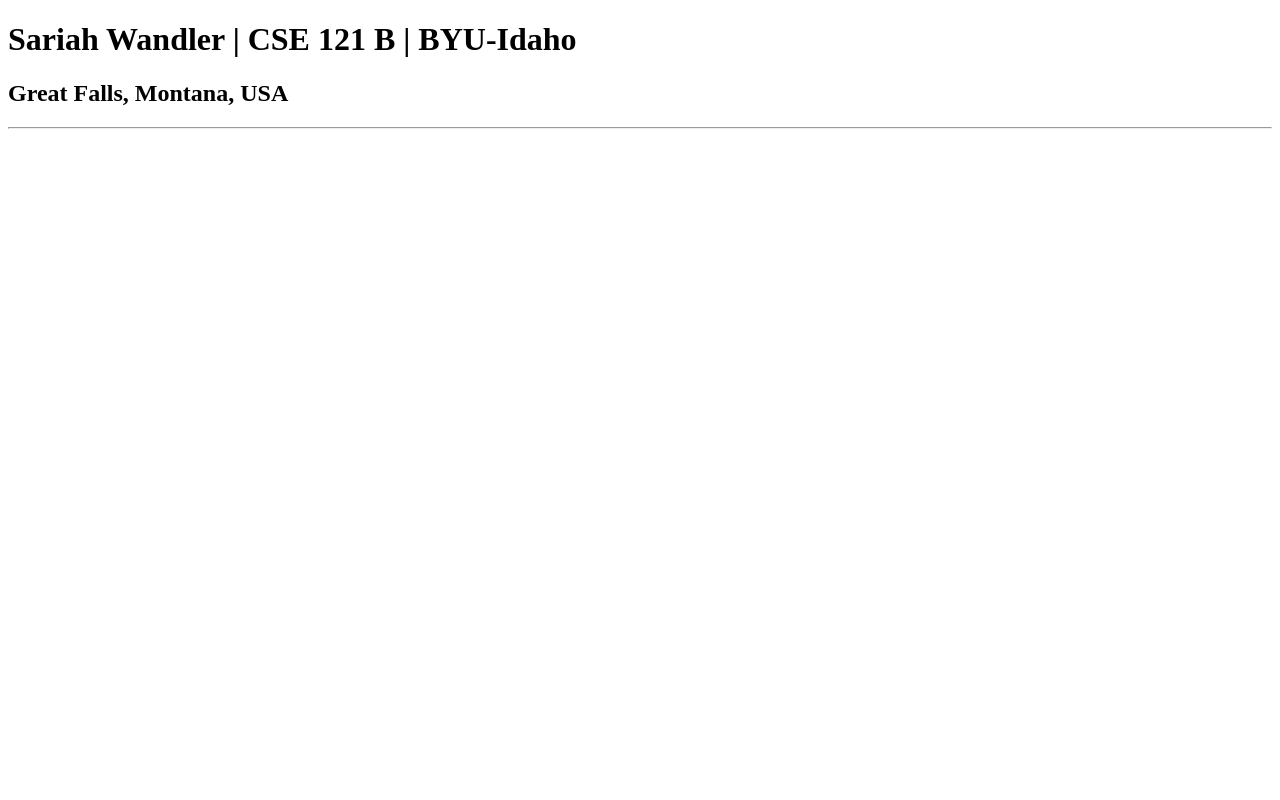
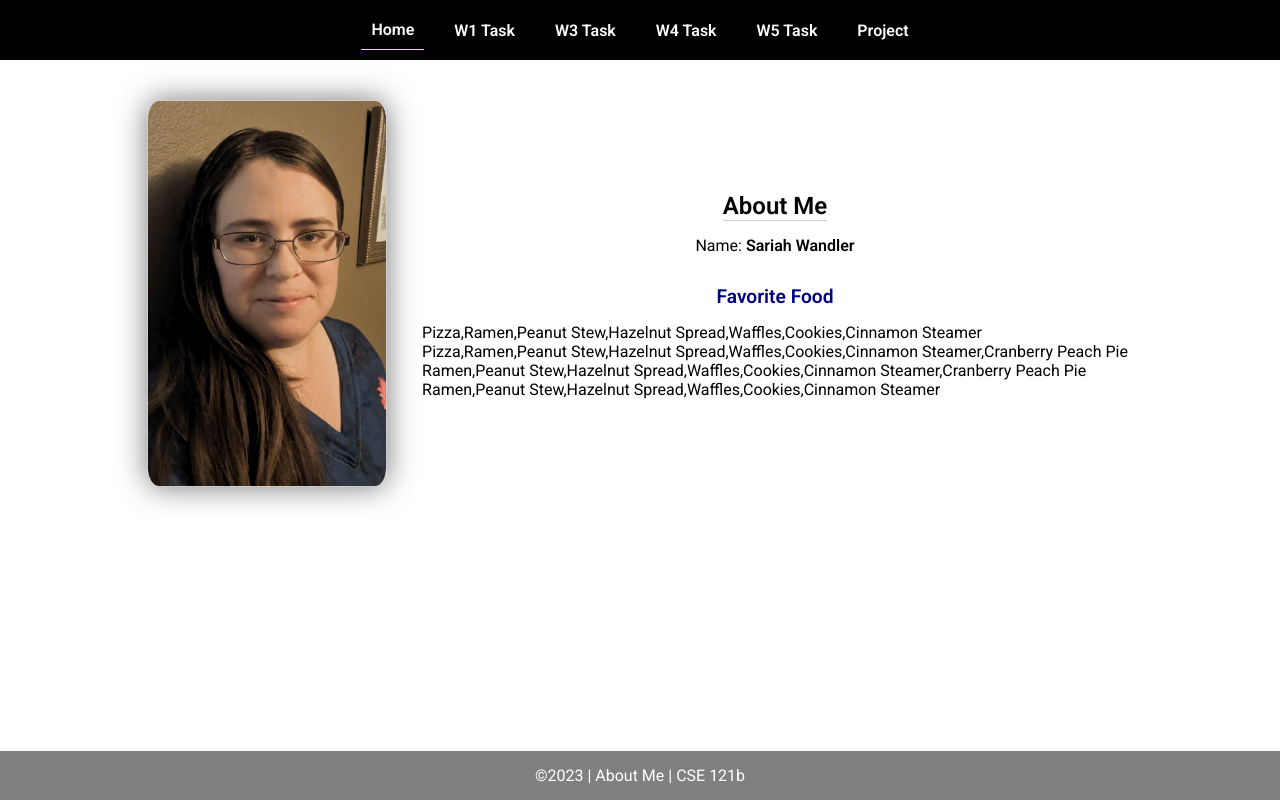
Before and after one commit to wandwell/cse121b, a plain HTML site: page index.html in a window 1280 px wide. Drawn offline with Linux system fonts and the light colour scheme.

Commit message:
w2 task completed

```diff
--- a/index.html
+++ b/index.html
@@ -1,14 +1,45 @@
 <!DOCTYPE html>
 <html lang="en">
+
 <head>
-    <meta charset="UTF-8">
-    <meta http-equiv="X-UA-Compatible" content="IE=edge">
-    <meta name="viewport" content="width=device-width, initial-scale=1.0">
-    <title>Sariah Wandler | CSE 121 B | BYU-Idaho</title>
+  <meta charset="UTF-8">
+  <meta name="viewport" content="width=device-width, initial-scale=1.0">
+  <title>About Me | CSE 121b | W02: Programming Tasks</title>
+  <link rel="preconnect" href="https://fonts.googleapis.com">
+  <link rel="preconnect" href="https://fonts.gstatic.com" crossorigin>
+  <link href="https://fonts.googleapis.com/css2?family=Roboto:wght@400;600&display=swap"
+    rel="stylesheet">
+  <link rel="stylesheet" href="styles/main.css">
 </head>
+
 <body>
-    <h1>Sariah Wandler | CSE 121 B | BYU-Idaho</h1>
-    <h2>Great Falls, Montana, USA</h2>
-    <hr>
+  <nav>
+    <ul id="menu">
+      <li><a id="toggleMenu">&equiv;</a></li>
+      <li><a href="index.html" class="active">Home</a></li>
+      <li><a href="w01-task.html">W1 Task</a></li>
+      <li><a href="w03-task.html">W3 Task</a></li>
+      <li><a href="w04-task.html">W4 Task</a></li>
+      <li><a href="w05-task.html">W5 Task</a></li>
+      <li><a href="project.html">Project</a></li>
+    </ul>
+  </nav>
+  <main id="home">
+    <picture>
+      <img src="images/placeholder.png" alt="Placeholder Image">
+    </picture>
+    <section>
+      <h1>About Me</h1>
+      <div class="info">Name: <span id="name"></span></div>
+      <h2>Favorite Food</h2>
+      <div class="block" id="food"></div>
+    </section>
+  </main>
+  <footer>
+    &copy;<span id="year"></span> | About Me | CSE 121b
+  </footer>
+  <script src="scripts/main.js"></script>
+  <script src="scripts/w02-task.js"></script>
 </body>
+
 </html>
--- /dev/null
+++ b/scripts/main.js
@@ -0,0 +1,9 @@
+// copyright year
+document.querySelector('#year').textContent = new Date().getFullYear();
+
+// toggle menu in small view
+const toggleMenu = () => {
+    document.querySelector('#menu').classList.toggle('open');
+}
+
+document.querySelector('#toggleMenu').addEventListener('click', toggleMenu);
--- /dev/null
+++ b/scripts/w02-task.js
@@ -0,0 +1,40 @@
+/* W02-Task - Profile Home Page */
+
+/* Step 1 - Setup type tasks - no code required */
+
+/* Step 2 - Variables */
+const fullName = "Sariah Wandler";
+let currentYear ="2023";
+let profilePicture = "images/Sariah-Selfie.jpg";
+
+/* Step 3 - Element Variables */
+const nameElement = document.getElementById('name');
+const foodElement = document.getElementById('food');
+const yearElement = document.querySelector('#year');
+const imageElement = document.querySelector('img')
+
+/* Step 4 - Adding Content */
+nameElement.innerHTML = `<strong>${fullName}</strong>`;
+yearElement.innerText = currentYear;
+imageElement.setAttribute('src', profilePicture);
+imageElement.setAttribute('alt', `Profile image of ${fullName}`);
+
+/* Step 5 - Array */
+
+let foodsFavorite = ['Pizza', 'Ramen', 'Peanut Stew', 'Hazelnut Spread', 'Waffles', 'Cookies', 'Cinnamon Steamer']
+
+foodElement.innerHTML = foodsFavorite;
+
+let food2 = 'Cranberry Peach Pie';
+
+foodsFavorite.push(food2);
+
+foodElement.innerHTML += `<br>${foodsFavorite}`;
+
+foodsFavorite.shift();
+
+foodElement.innerHTML += `<br>${foodsFavorite}`;
+
+foodsFavorite.pop();
+
+foodElement.innerHTML += `<br>${foodsFavorite}`;
--- /dev/null
+++ b/styles/main.css
@@ -0,0 +1,157 @@
+/* Universal Selector */
+* {
+    margin: 0;
+    padding: 0;
+    box-sizing: border-box;
+}
+
+/* HTML Selectors */
+body {
+    font-family: 'Roboto', Helvetica, sans-serif;
+}
+
+nav {
+    background-color: black;
+    width: 100%;
+    position: fixed;
+    top: 0;
+}
+
+nav ul {
+    display: flex;
+    flex-direction: column;
+    align-items: center;
+    max-width: fit-content;
+    margin: 0 auto;
+}
+
+nav ul li {
+    flex: 1 1 auto;
+}
+
+nav ul li:first-child {
+    display: block;
+    font-size: 2rem;
+}
+
+nav ul li:first-child a {
+    padding: 1px 10px;
+}
+
+nav ul li {
+    display: none;
+    list-style: none;
+    margin: 10px;
+}
+
+nav ul li a {
+    display: block;
+    padding: 10px;
+    text-decoration: none;
+    font-weight: 600;
+    color: white;
+    text-align: center;
+}
+
+nav ul li a:hover {
+    background-color: #efefef;
+    color: black;
+}
+
+h1, h2 {
+    text-align: center;
+    margin-bottom: 15px;
+
+}
+
+h1 {
+border-bottom: 1px solid #ccc;
+}
+
+h2 {
+    font-size: 1.2rem;
+    color: navy;
+    text-align: center;
+    margin-top: 30px;
+}
+
+main {
+    margin-top: 125px;
+    display: grid;
+    grid-template-columns: 1fr;
+    grid-gap: 20px;
+    align-items: center;
+    justify-content: center;
+}
+
+picture {
+    margin: 0 auto;
+}
+
+picture img {
+    width: 240px;
+    height: auto;
+    border-radius: 5%;
+    border: 1px solid #ccc;
+    box-shadow: 0 0 30px #777;
+}
+
+section {
+    display: flex;
+    flex-direction: column;
+    align-items: center;
+    margin: 10px
+}
+
+label {
+    margin: 15px 0;
+}
+
+footer {
+    background-color: gray;
+    color: white;
+    padding: 15px;
+    text-align: center;
+    width: 100%;
+    position: fixed;
+    bottom: 0;
+}
+
+/* Class Selectors */
+.active {
+    border-bottom: 1px solid yellow;
+}
+
+.open li {
+    display: block;
+}
+
+.block {
+    display: block;
+}
+
+/* ID Selectors */
+
+/* Media Queries */
+@media only screen and (min-width: 32.5em) {
+    nav ul {
+        flex-direction: row;
+    }
+
+    nav ul li:first-child {
+        display: none;
+    }
+
+    nav ul li {
+        display: block;
+    }
+
+    main {
+        margin: 100px auto 20px;
+        grid-template-columns: 250px 1fr;
+        max-width: -moz-fit-content;
+        max-width: fit-content;
+
+    }
+
+}
```
Also changed, not shown: index-old.html (added, +14 -0 lines), images/Sariah-Selfie.jpg (added), images/placeholder.png (added), w01-task.html (renamed from w01/w01-task.html), w01-task.js (renamed from w01/w01-task.js), 1 other file.
